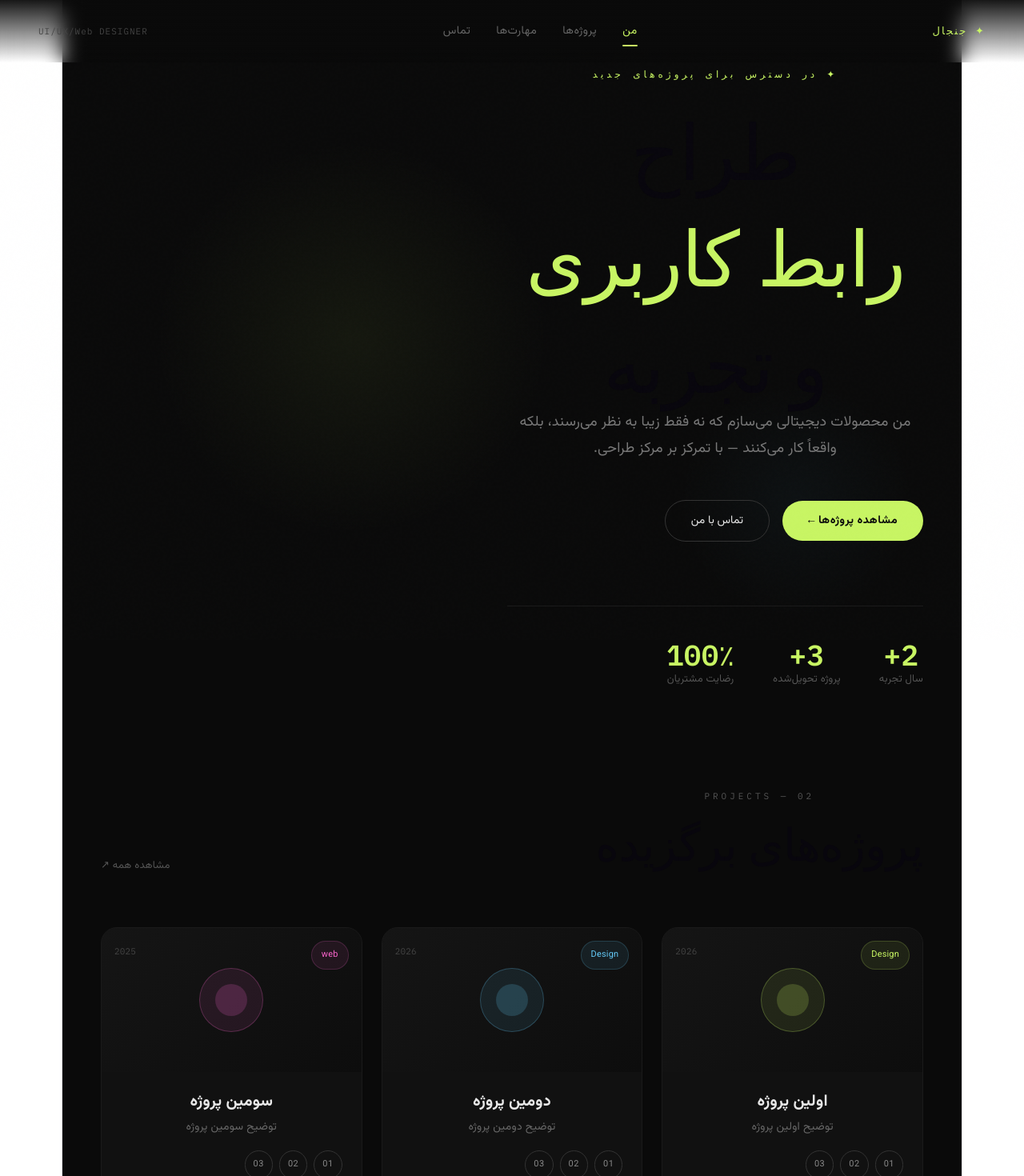
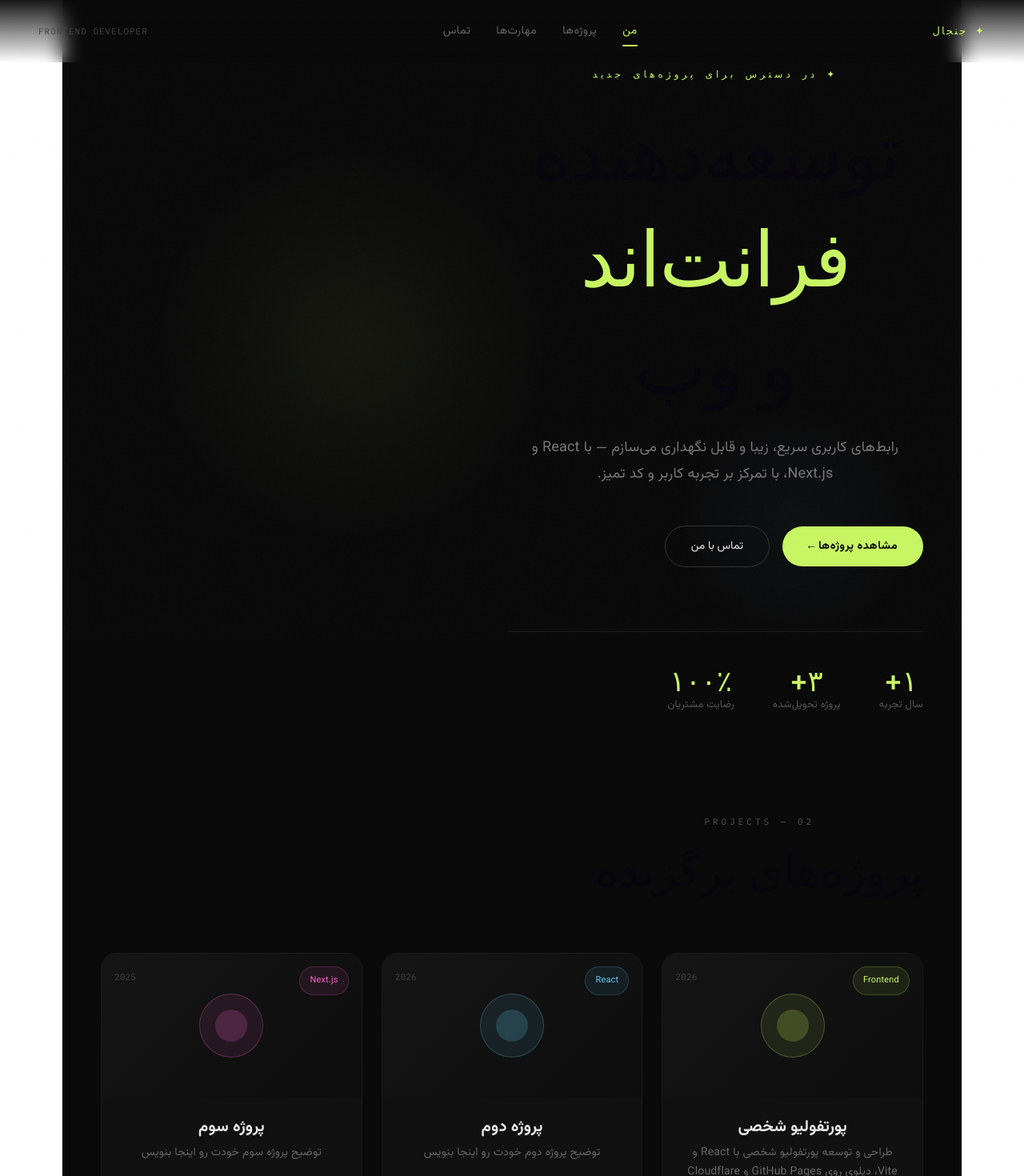
Before and after one commit to jnjal/jnjal.github.io, a React (Vite) app: page / in a window 1280 px wide. Shown: the top 1470 px of the page at 80% size. Built offline with nearby package versions, Linux system fonts and the light colour scheme.

Commit message:
update all

```diff
--- a/src/App.jsx
+++ b/src/App.jsx
@@ -5,29 +5,32 @@ const WORKER_URL = "https://portfolio.tnugos.workers.dev/";
 const projects = [
   {
     id: 1,
-    title: "اولین پروژه",
-    category: "Design",
+    title: "پورتفولیو شخصی",
+    category: "Frontend",
     year: "2026",
-    desc: "توضیح اولین پروژه",
-    tags: ["01", "02", "03"],
+    desc: "طراحی و توسعه پورتفولیو شخصی با React و Vite، دپلوی روی GitHub Pages و Cloudflare Pages با CI/CD خودکار",
+    tags: ["React", "Vite", "CSS"],
+    link: "https://jnjal.github.io",
     color: "#C8F563",
   },
   {
     id: 2,
-    title: "دومین پروژه",
-    category: "Design",
+    title: "پروژه دوم",
+    category: "React",
     year: "2026",
-    desc: "توضیح دومین پروژه",
-    tags: ["01", "02", "03"],
+    desc: "توضیح پروژه دوم خودت رو اینجا بنویس",
+    tags: ["React", "Next.js", "Tailwind"],
+    link: "#",
     color: "#63C8F5",
   },
   {
     id: 3,
-    title: "سومین پروژه",
-    category: "web",
+    title: "پروژه سوم",
+    category: "Next.js",
     year: "2025",
-    desc: "توضیح سومین پروژه",
-    tags: ["01", "02", "03"],
+    desc: "توضیح پروژه سوم خودت رو اینجا بنویس",
+    tags: ["Next.js", "TypeScript", "CSS"],
+    link: "#",
     color: "#F563C8",
   },
 ];
@@ -35,9 +38,9 @@ const projects = [
 const skills = [
   { name: "React", level: 90 },
   { name: "Next.js", level: 85 },
-  { name: "HTML", level: 98 },
-  { name: "CSS", level: 95 },
   { name: "JavaScript", level: 88 },
+  { name: "HTML & CSS", level: 97 },
+  { name: "Git & GitHub", level: 85 },
 ];
 
 const tools = ["React", "Next.js", "TypeScript", "Tailwind", "Git", "Figma", "Vite", "Vercel", "Cloudflare", "VS Code"];
@@ -69,15 +72,17 @@ function AnimatedBar({ level, color, inView }) {
 function Cursor() {
   const [pos, setPos] = useState({ x: -100, y: -100 });
   const [hov, setHov] = useState(false);
+  const isMobile = window.matchMedia("(pointer: coarse)").matches;
   useEffect(() => {
+    if (isMobile) return;
     const move = (e) => setPos({ x: e.clientX, y: e.clientY });
     const over = (e) => setHov(e.target.closest("a,button,[data-hover]") !== null);
     window.addEventListener("mousemove", move);
     window.addEventListener("mouseover", over);
     return () => { window.removeEventListener("mousemove", move); window.removeEventListener("mouseover", over); };
   }, []);
+  if (isMobile) return null;
   return (
-    <>
     <div style={{
       position: "fixed", top: 0, left: 0, pointerEvents: "none", zIndex: 9999,
       width: hov ? 40 : 12, height: hov ? 40 : 12,
@@ -87,7 +92,6 @@ function Cursor() {
       transition: "width 0.2s, height 0.2s, background 0.2s, border 0.2s",
       mixBlendMode: "difference",
     }} />
-    </>
   );
 }
 
@@ -96,6 +100,8 @@ export default function Portfolio() {
   const [formData, setFormData] = useState({ name: "", email: "", message: "" });
   const [sent, setSent] = useState(false);
   const [menuOpen, setMenuOpen] = useState(false);
+  const [sending, setSending] = useState(false);
+  const [error, setError] = useState("");
   const [heroRef, heroIn] = useInView(0.1);
   const [skillRef, skillIn] = useInView(0.2);
   const [projRef, projIn] = useInView(0.1);
@@ -113,12 +119,14 @@ export default function Portfolio() {
     setMenuOpen(false);
   };
 
-  const [sending, setSending] = useState(false);
-  const [error, setError] = useState("");
-
   const handleSubmit = async () => {
     if (!formData.name || !formData.email || !formData.message) {
       setError("لطفاً همه فیلدها رو پر کن");
+      return;
+    }
+    const emailRegex = /^[^\s@]+@[^\s@]+\.[^\s@]+$/;
+    if (!emailRegex.test(formData.email)) {
+      setError("ایمیل معتبر وارد کن");
       return;
     }
     setSending(true);
@@ -158,6 +166,7 @@ export default function Portfolio() {
         .fade-up.d2 { transition-delay: 0.25s; }
         .fade-up.d3 { transition-delay: 0.4s; }
         .fade-up.d4 { transition-delay: 0.55s; }
+        .proj-card { transition: transform 0.4s cubic-bezier(0.4,0,0.2,1); }
         .proj-card:hover .proj-overlay { opacity: 1 !important; }
         .proj-card:hover { transform: translateY(-8px) !important; }
         .tag { padding: 4px 10px; border: 1px solid #333; border-radius: 100px; font-size: 11px; color: #888; letter-spacing: 0.5px; }
@@ -177,8 +186,7 @@ export default function Portfolio() {
         .section-pad { padding: 120px 48px; }
         .nav-pad { padding: 20px 48px; }
         .footer-pad { padding: 32px 48px; }
-        @keyframes blink { 0%,100%{opacity:1} 50%{opacity:0} }
-        @keyframes grain { 0%,100%{transform:translate(0,0)} 25%{transform:translate(1px,-1px)} 50%{transform:translate(-1px,1px)} 75%{transform:translate(1px,1px)} }
+        @media (pointer: coarse) { * { cursor: auto !important; } }
         @media (max-width: 768px) {
           .hamburger { display: flex; }
           .desktop-nav { display: none !important; }
@@ -223,7 +231,7 @@ export default function Portfolio() {
             ))}
           </div>
           <div className="desktop-logo" style={{ fontFamily: "'IBM Plex Mono'", fontSize: 11, color: "#444", letterSpacing: 1 }}>
-            UI/UX/Web DESIGNER
+            FRONTEND DEVELOPER
           </div>
           <div className="hamburger" onClick={() => setMenuOpen(o => !o)} data-hover>
             <span style={{ transform: menuOpen ? "rotate(45deg) translate(5px, 5px)" : "none" }} />
@@ -244,19 +252,8 @@ export default function Portfolio() {
 
       {/* Hero */}
       <section id="home" ref={heroRef} className="section-pad" style={{ minHeight: "100vh", display: "flex", alignItems: "center", position: "relative", paddingTop: 0, paddingBottom: 0 }}>
-        {/* Background accent */}
-        <div style={{
-          position: "absolute", top: "20%", left: "10%",
-          width: 500, height: 500, borderRadius: "50%",
-          background: "radial-gradient(circle, rgba(200,245,99,0.06) 0%, transparent 70%)",
-          pointerEvents: "none",
-        }} />
-        <div style={{
-          position: "absolute", bottom: "10%", right: "5%",
-          width: 300, height: 300, borderRadius: "50%",
-          background: "radial-gradient(circle, rgba(99,200,245,0.04) 0%, transparent 70%)",
-          pointerEvents: "none",
-        }} />
+        <div style={{ position: "absolute", top: "20%", left: "10%", width: 500, height: 500, borderRadius: "50%", background: "radial-gradient(circle, rgba(200,245,99,0.06) 0%, transparent 70%)", pointerEvents: "none" }} />
+        <div style={{ position: "absolute", bottom: "10%", right: "5%", width: 300, height: 300, borderRadius: "50%", background: "radial-gradient(circle, rgba(99,200,245,0.04) 0%, transparent 70%)", pointerEvents: "none" }} />
 
         <div style={{ maxWidth: 900, paddingTop: 80 }}>
           <div className={`fade-up ${heroIn ? "visible" : ""}`} style={{ fontFamily: "'IBM Plex Mono'", fontSize: 12, color: "#C8F563", letterSpacing: 4, marginBottom: 24, textTransform: "uppercase" }}>
@@ -264,25 +261,24 @@ export default function Portfolio() {
           </div>
 
           <h1 className={`fade-up d1 ${heroIn ? "visible" : ""}`} style={{ fontSize: "clamp(52px, 8vw, 96px)", fontWeight: 900, lineHeight: 1.05, marginBottom: 8, fontStyle: "italic" }}>
-            طراح
+            توسعه‌دهنده
           </h1>
           <h1 className={`fade-up d1 ${heroIn ? "visible" : ""}`} style={{ fontSize: "clamp(52px, 8vw, 96px)", fontWeight: 900, lineHeight: 1.05, color: "#C8F563", marginBottom: 8, fontStyle: "italic" }}>
-            رابط کاربری
+            فرانت‌اند
           </h1>
-          <h1 className={`fade-up d1 ${heroIn ? "visible" : ""}`} style={{ fontSize: "clamp(52px, 8vw, 96px)", fontWeight: 900, lineHeight: 1.05, marginBottom: 8, fontStyle: "italic" }}>
-            و تجربه
+          <h1 className={`fade-up d1 ${heroIn ? "visible" : ""}`} style={{ fontSize: "clamp(52px, 8vw, 96px)", fontWeight: 900, lineHeight: 1.05, marginBottom: 40, fontStyle: "italic" }}>
+            و وب
           </h1>
 
           <p className={`fade-up d2 ${heroIn ? "visible" : ""}`} style={{ fontSize: 18, color: "#777", maxWidth: 520, lineHeight: 1.8, marginBottom: 48 }}>
-            من محصولات دیجیتالی می‌سازم که نه فقط زیبا به نظر می‌رسند، بلکه واقعاً کار می‌کنند — با تمرکز بر مرکز طراحی.
+            رابط‌های کاربری سریع، زیبا و قابل نگهداری می‌سازم — با React و Next.js، با تمرکز بر تجربه کاربر و کد تمیز.
           </p>
 
           <div className={`fade-up d3 hero-buttons ${heroIn ? "visible" : ""}`}>
             <button data-hover onClick={() => scrollTo("projects")} style={{
               padding: "14px 32px", background: "#C8F563", color: "#0a0a0a",
               border: "none", borderRadius: 100, fontSize: 14, fontWeight: 700,
-              cursor: "none", fontFamily: "inherit", transition: "all 0.3s",
-              letterSpacing: 0.5,
+              cursor: "none", fontFamily: "inherit", transition: "all 0.3s", letterSpacing: 0.5,
             }}
               onMouseEnter={e => e.target.style.transform = "scale(1.05)"}
               onMouseLeave={e => e.target.style.transform = "scale(1)"}>
@@ -300,7 +296,7 @@ export default function Portfolio() {
           </div>
 
           <div className={`fade-up d4 hero-stats ${heroIn ? "visible" : ""}`}>
-            {[["2+", "سال تجربه"], ["3+", "پروژه تحویل‌شده"], ["100٪", "رضایت مشتریان"]].map(([n, l]) => (
+            {[["۱+", "سال تجربه"], ["۳+", "پروژه تحویل‌شده"], ["۱۰۰٪", "رضایت مشتریان"]].map(([n, l]) => (
               <div key={l}>
                 <div style={{ fontSize: 36, fontWeight: 900, color: "#C8F563", fontFamily: "'IBM Plex Mono'" }}>{n}</div>
                 <div style={{ fontSize: 13, color: "#555", marginTop: 4 }}>{l}</div>
@@ -317,25 +313,22 @@ export default function Portfolio() {
             <div style={{ fontFamily: "'IBM Plex Mono'", fontSize: 11, color: "#555", letterSpacing: 4, marginBottom: 12 }}>02 — PROJECTS</div>
             <h2 style={{ fontSize: "clamp(36px, 5vw, 56px)", fontWeight: 900 }}>پروژه‌های برگزیده</h2>
           </div>
-          <div style={{ fontSize: 13, color: "#555" }}>مشاهده همه ↗</div>
         </div>
 
-        <div style={{ display: "grid", gridTemplateColumns: "repeat(auto-fit, minmax(320px, 1fr))", gap: 24 }}>
+        <div style={{ display: "grid", gridTemplateColumns: "repeat(auto-fit, minmax(300px, 1fr))", gap: 24 }}>
           {projects.map((p, i) => (
-            <div key={p.id} data-hover className={`proj-card fade-up d${i % 4 + 1} ${projIn ? "visible" : ""}`}
+            <a key={p.id} href={p.link} target="_blank" rel="noopener noreferrer"
+              data-hover className={`proj-card fade-up d${i % 4 + 1} ${projIn ? "visible" : ""}`}
               style={{
                 background: "#111", borderRadius: 20, overflow: "hidden", position: "relative",
-                transition: "transform 0.4s cubic-bezier(0.4,0,0.2,1)", cursor: "none",
-                border: "1px solid #1a1a1a",
+                cursor: "none", border: "1px solid #1a1a1a", textDecoration: "none", color: "inherit", display: "block",
               }}>
-              {/* Card top */}
               <div style={{ height: 180, background: `linear-gradient(135deg, #151515 0%, #0d0d0d 100%)`, position: "relative", overflow: "hidden", display: "flex", alignItems: "center", justifyContent: "center" }}>
                 <div style={{ width: 80, height: 80, borderRadius: "50%", background: `${p.color}18`, border: `1px solid ${p.color}40`, display: "flex", alignItems: "center", justifyContent: "center" }}>
                   <div style={{ width: 40, height: 40, borderRadius: "50%", background: `${p.color}30` }} />
                 </div>
                 <div style={{ position: "absolute", top: 16, left: 16, fontFamily: "'IBM Plex Mono'", fontSize: 11, color: "#444" }}>{p.year}</div>
                 <div style={{ position: "absolute", top: 16, right: 16, padding: "4px 12px", background: `${p.color}15`, border: `1px solid ${p.color}30`, borderRadius: 100, fontSize: 11, color: p.color }}>{p.category}</div>
-                {/* Hover overlay */}
                 <div className="proj-overlay" style={{ position: "absolute", inset: 0, background: `${p.color}10`, opacity: 0, transition: "opacity 0.3s", display: "flex", alignItems: "center", justifyContent: "center" }}>
                   <span style={{ fontSize: 24 }}>↗</span>
                 </div>
@@ -347,7 +340,7 @@ export default function Portfolio() {
                   {p.tags.map(t => <span key={t} className="tag">{t}</span>)}
                 </div>
               </div>
-            </div>
+            </a>
           ))}
         </div>
       </section>
@@ -383,7 +376,7 @@ export default function Portfolio() {
             <div style={{ marginTop: 48, padding: 32, background: "#111", borderRadius: 20, border: "1px solid #1a1a1a" }}>
               <div style={{ fontFamily: "'IBM Plex Mono'", fontSize: 11, color: "#C8F563", letterSpacing: 3, marginBottom: 16 }}>APPROACH</div>
               <p style={{ fontSize: 15, color: "#666", lineHeight: 1.9 }}>
-                طراحی برای من یعنی حل مسئله با زبان بصری. هر پروژه با تحقیق کاربری شروع می‌شه و با آزمون دقیق به اتمام می‌رسه.
+                برنامه‌نویسی برای من یعنی ساختن چیزی که هم کار کنه، هم خوب به نظر برسه. کد تمیز، عملکرد بالا، و تجربه کاربری روان — اینا چیزاییه که همیشه دنبالشونم.
               </p>
             </div>
           </div>
@@ -436,15 +429,13 @@ export default function Portfolio() {
                     onBlur={e => e.target.style.borderColor = "#1a1a1a"} />
                 );
               })}
-              {error && <div style={{ color: "#ff6b6b", fontSize: 13, textAlign: "center" }}>{error}</div>}
+              {error && <div style={{ color: "#ff6b6b", fontSize: 13, textAlign: "center", padding: "8px 0" }}>{error}</div>}
               <button data-hover onClick={handleSubmit} disabled={sending} style={{
-                padding: "16px", background: sending ? "#555" : "#C8F563", color: "#0a0a0a",
+                padding: "16px", background: sending ? "#333" : "#C8F563", color: sending ? "#888" : "#0a0a0a",
                 border: "none", borderRadius: 14, fontSize: 15, fontWeight: 700,
                 cursor: sending ? "not-allowed" : "none", fontFamily: "inherit", marginTop: 8,
-                transition: "all 0.3s", opacity: sending ? 0.7 : 1,
-              }}
-                onMouseEnter={e => { if (!sending) e.target.style.opacity = "0.9"; }}
-                onMouseLeave={e => { if (!sending) e.target.style.opacity = "1"; }}>
+                transition: "all 0.3s",
+              }}>
                 {sending ? "در حال ارسال..." : "ارسال پیام ✦"}
               </button>
             </div>
@@ -454,12 +445,17 @@ export default function Portfolio() {
 
       {/* Footer */}
       <footer className="footer-pad" style={{ borderTop: "1px solid #111", display: "flex", justifyContent: "space-between", alignItems: "center" }}>
-        <div style={{ fontFamily: "'IBM Plex Mono'", fontSize: 11, color: "#333" }}>© 2026 — UI/UX/Web DESIGNER</div>
+        <div style={{ fontFamily: "'IBM Plex Mono'", fontSize: 11, color: "#333" }}>© 2026 — JNJAL</div>
         <div style={{ display: "flex", gap: 24 }}>
-          {["Dribbble", "Behance", "LinkedIn"].map(s => (
-            <span key={s} data-hover style={{ fontSize: 12, color: "#444", cursor: "none", transition: "color 0.2s" }}
+          {[
+            { label: "GitHub", href: "https://github.com/jnjal" },
+            { label: "LinkedIn", href: "#" },
+            { label: "Dribbble", href: "#" },
+          ].map(s => (
+            <a key={s.label} href={s.href} target="_blank" rel="noopener noreferrer"
+              data-hover style={{ fontSize: 12, color: "#444", cursor: "none", transition: "color 0.2s", textDecoration: "none" }}
               onMouseEnter={e => e.target.style.color = "#C8F563"}
-              onMouseLeave={e => e.target.style.color = "#444"}>{s}</span>
+              onMouseLeave={e => e.target.style.color = "#444"}>{s.label}</a>
           ))}
         </div>
       </footer>
```
Lines whose indentation alone changed are shown as unchanged.
